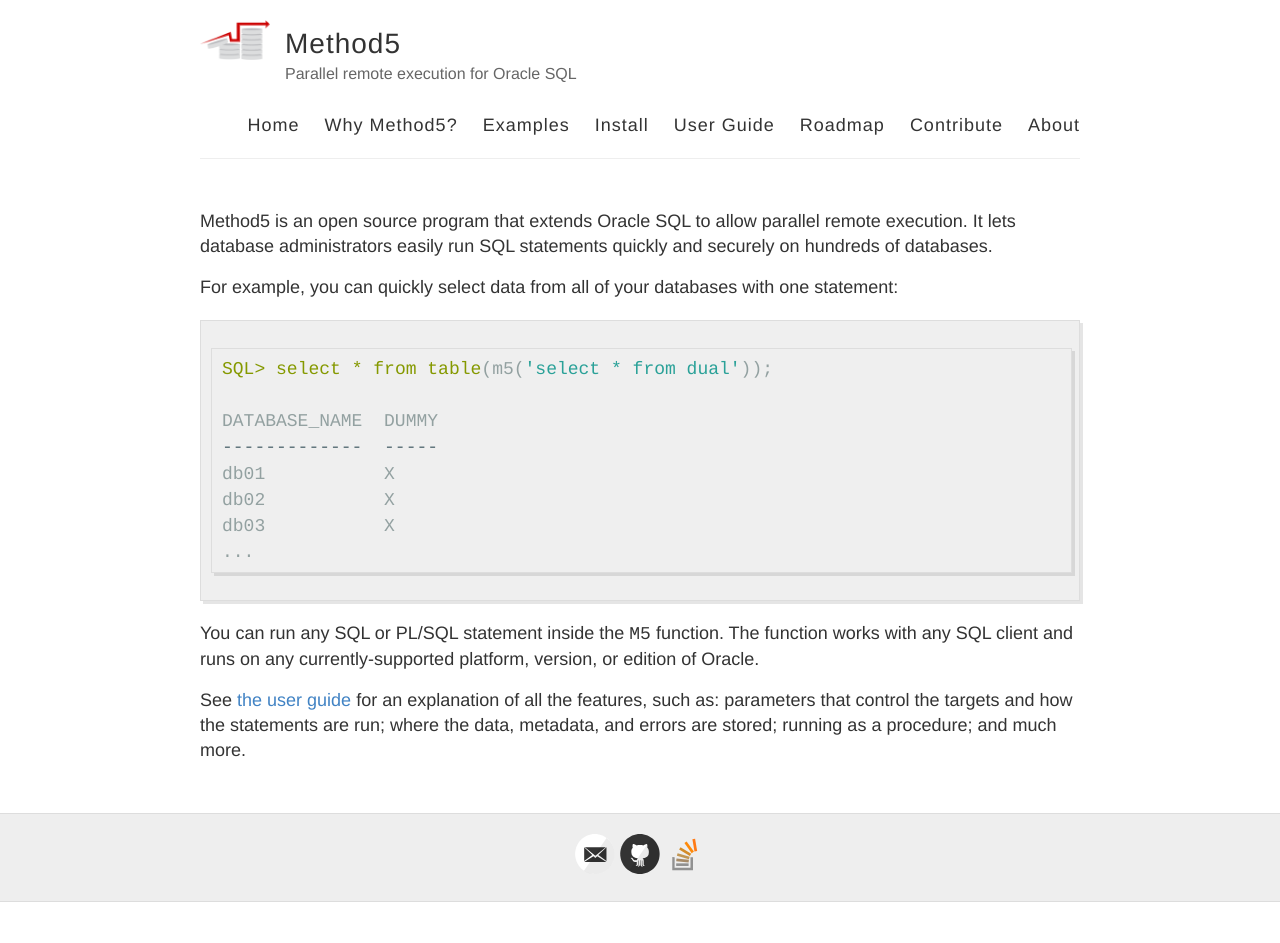
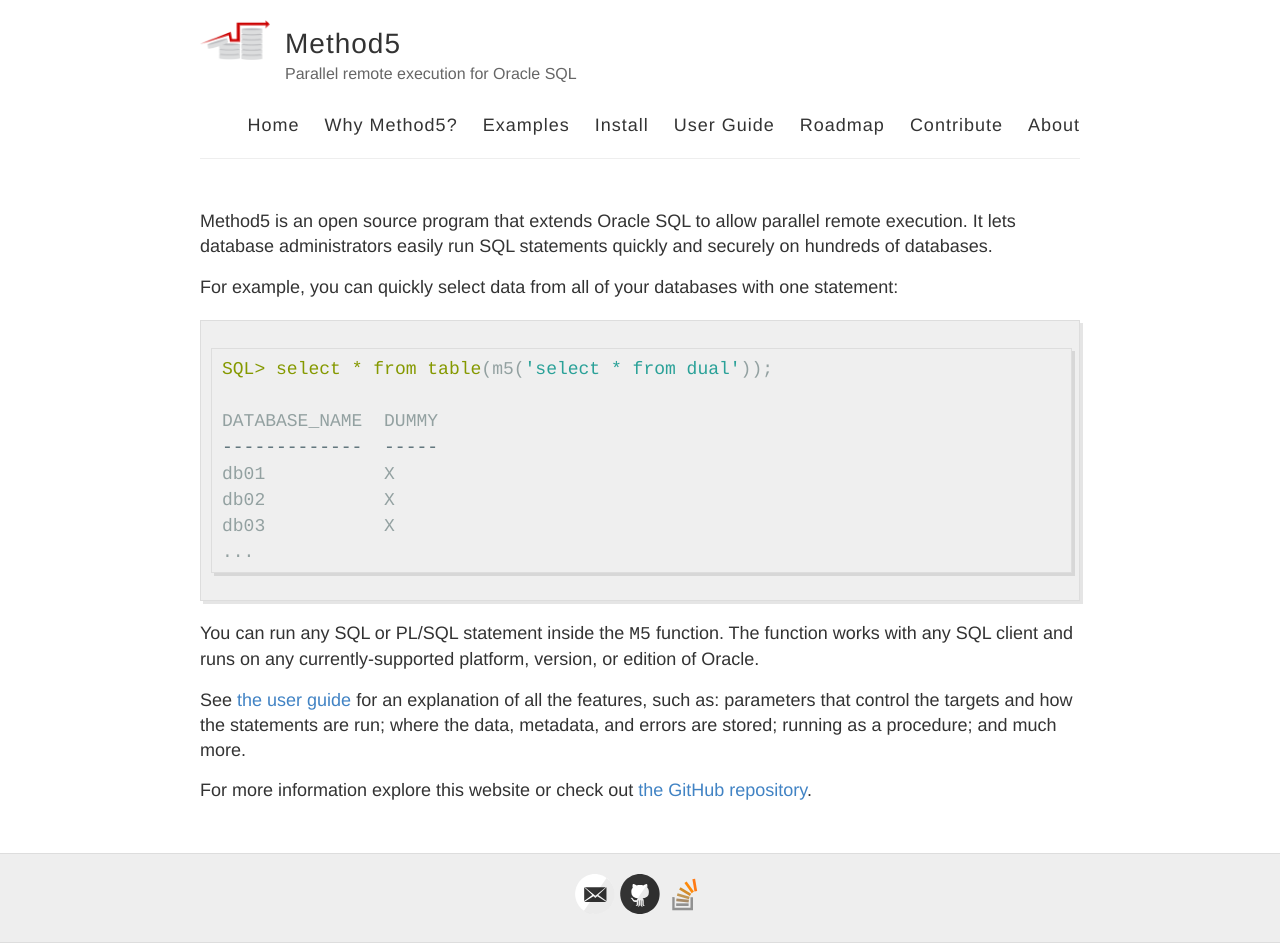
Before and after one commit to method5/method5.github.io, a Jekyll site: the page built from index.md, in a window 1280 px wide. Built offline with Jekyll 4.4.1, drawn with Linux system fonts in a browser that asks for light colours; before the commit the page ends 902 px from its top, so only the background shows below that.

Commit message:
Update index.md

```diff
--- a/index.md
+++ b/index.md
@@ -20,3 +20,5 @@ db03           X
 You can run any SQL or PL/SQL statement inside the `M5` function. The function works with any SQL client and runs on any currently-supported platform, version, or edition of Oracle.
 
 See [the user guide](https://github.com/VentechCMS/method5/blob/master/user_guide.md) for an explanation of all the features, such as: parameters that control the targets and how the statements are run; where the data, metadata, and errors are stored; running as a procedure; and much more.
+
+For more information explore this website or check out [the GitHub repository](https://github.com/method5/method5).
```
